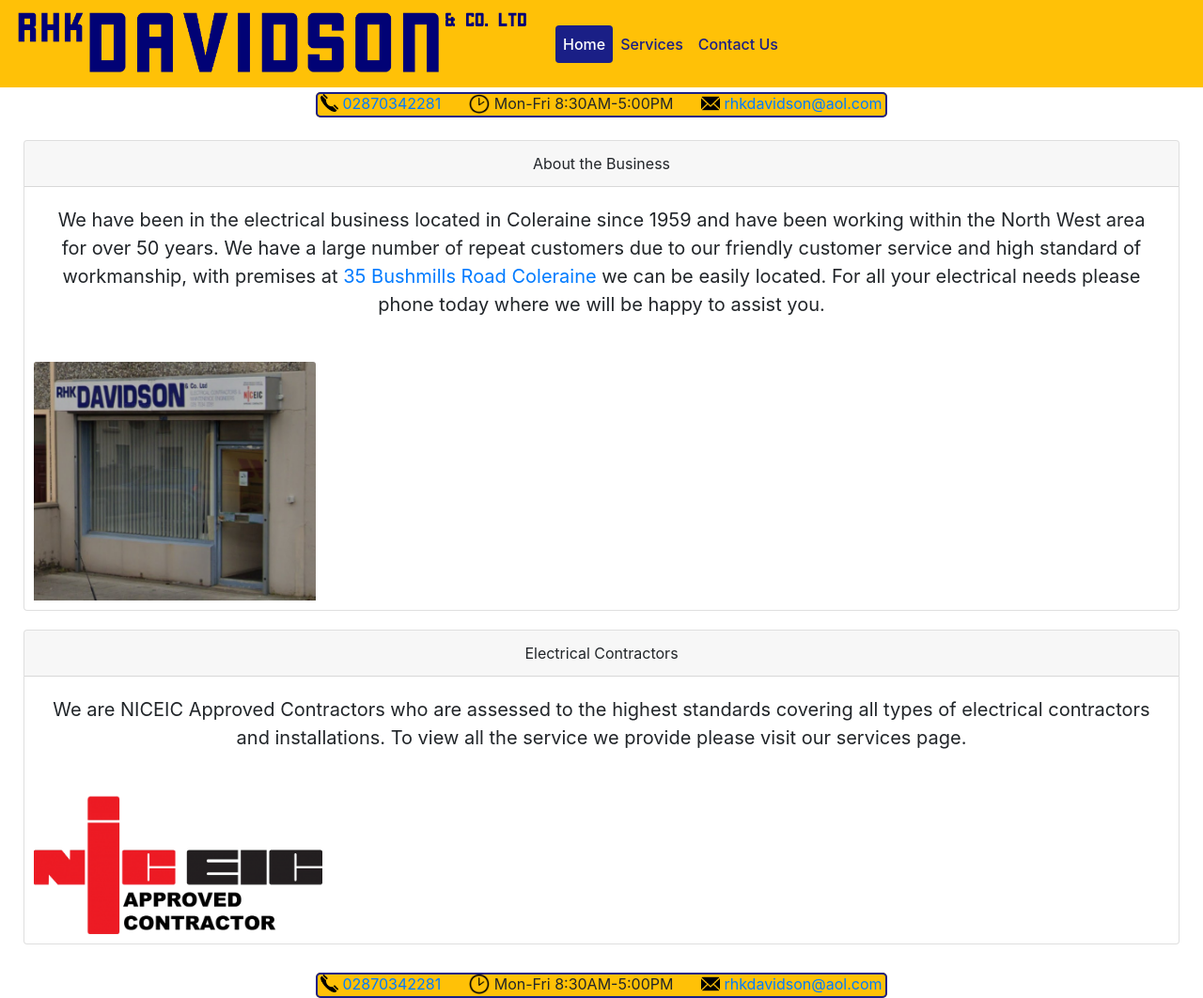
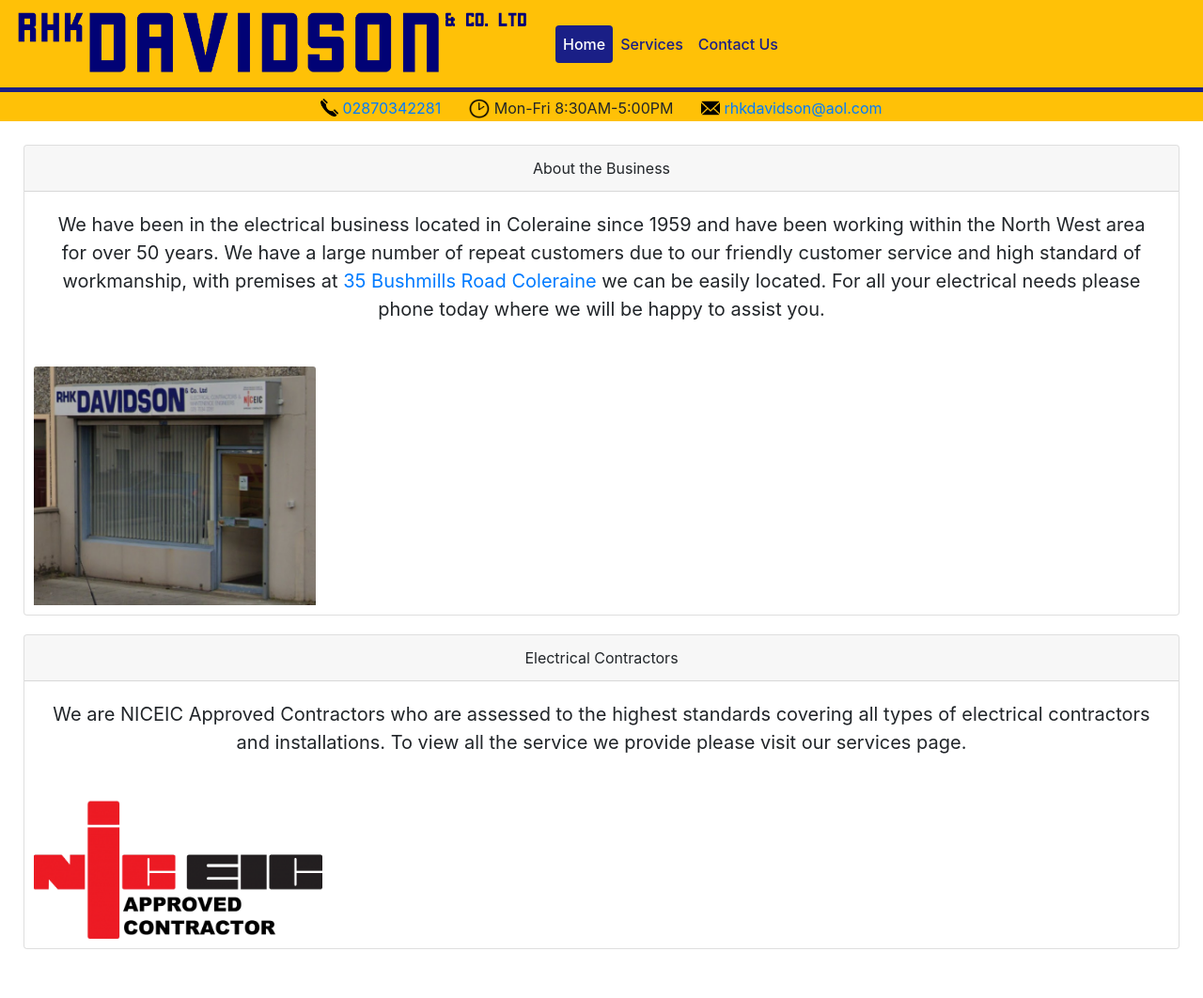
Before and after one commit to andymcwilliams/rhk-davidson-website, a React (Create React App) app: page /services in a window 1280 px wide. Shown: the whole page at 94% size. After the commit the page ends 1035 px from the top, so only its background shows below. Built offline with nearby package versions, Linux system fonts and the light colour scheme.

Commit message:
More css changes

```diff
--- a/src/App.tsx
+++ b/src/App.tsx
@@ -22,7 +22,6 @@
           <Route exact path="/services" component={Services} />
         </Switch>
       </HashRouter>
-      <InfoStrip />
     </div>
   );
 }
--- a/src/components/infoStrip.tsx
+++ b/src/components/infoStrip.tsx
@@ -6,17 +6,18 @@
 
 export default function InfoStrip(props: any) {
   return (
-    <div style={{ paddingTop: "5px" }}>
+    <div style={{ paddingTop: "5px", backgroundColor: "#1a1f86" }}>
+      <div style={{ paddingTop: "5px", backgroundColor: "#ffc107" }}>
         <Row className="infoStrip" id="test">
           <span
             style={{
-            backgroundColor: "#ffc107",
+              // backgroundColor: "#ffc107",
               borderRadius: "5px",
               paddingBottom: "3px",
               paddingRight: "3px",
               paddingLeft: "3px",
               borderTop: "3px",
-            border: "2px solid #1a1f86",
+              //border: "2px solid #1a1f86",
             }}
           >
             <img
@@ -45,5 +46,6 @@
           </span>
         </Row>
       </div>
+    </div>
   );
 }
```
Lines whose indentation alone changed are shown as unchanged.
